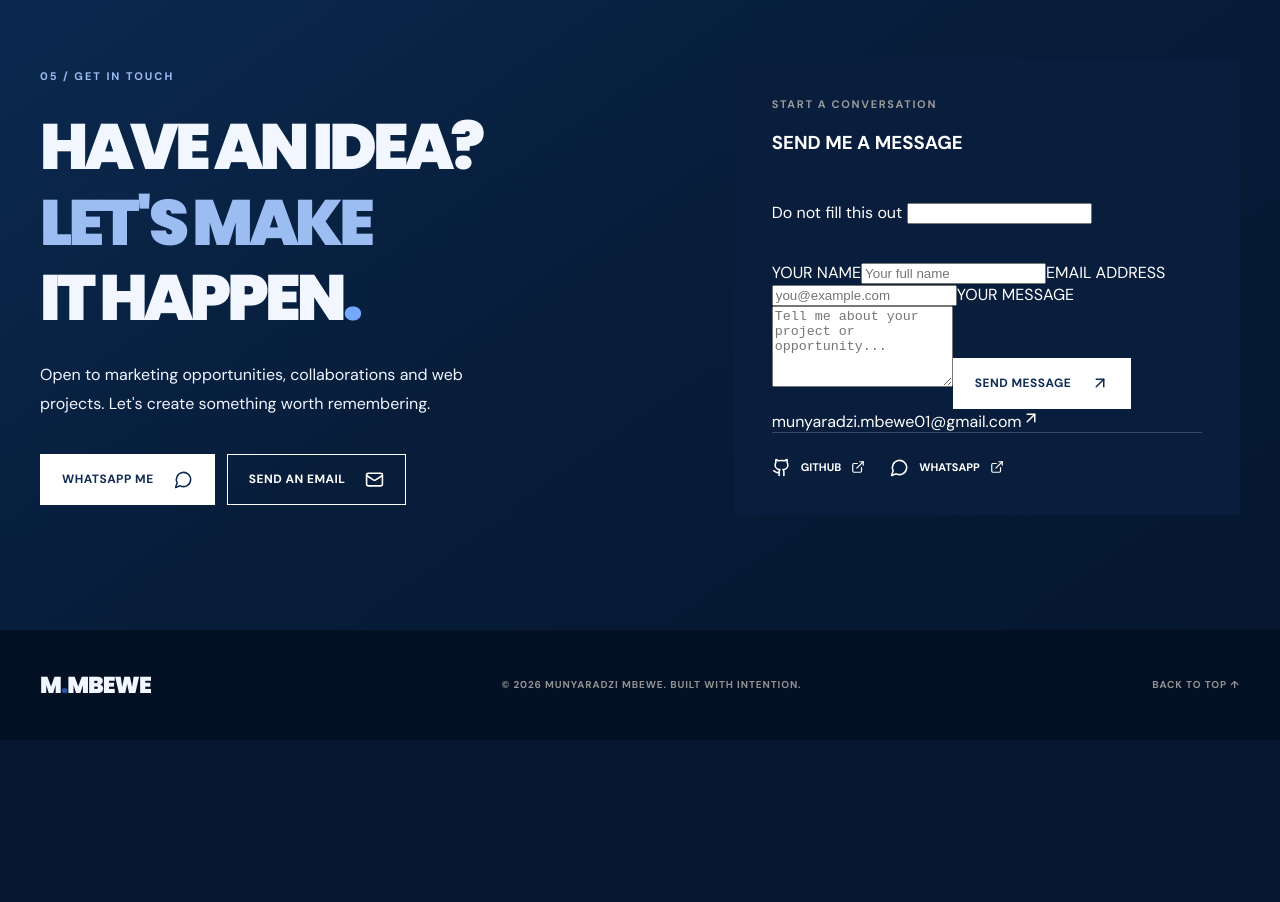
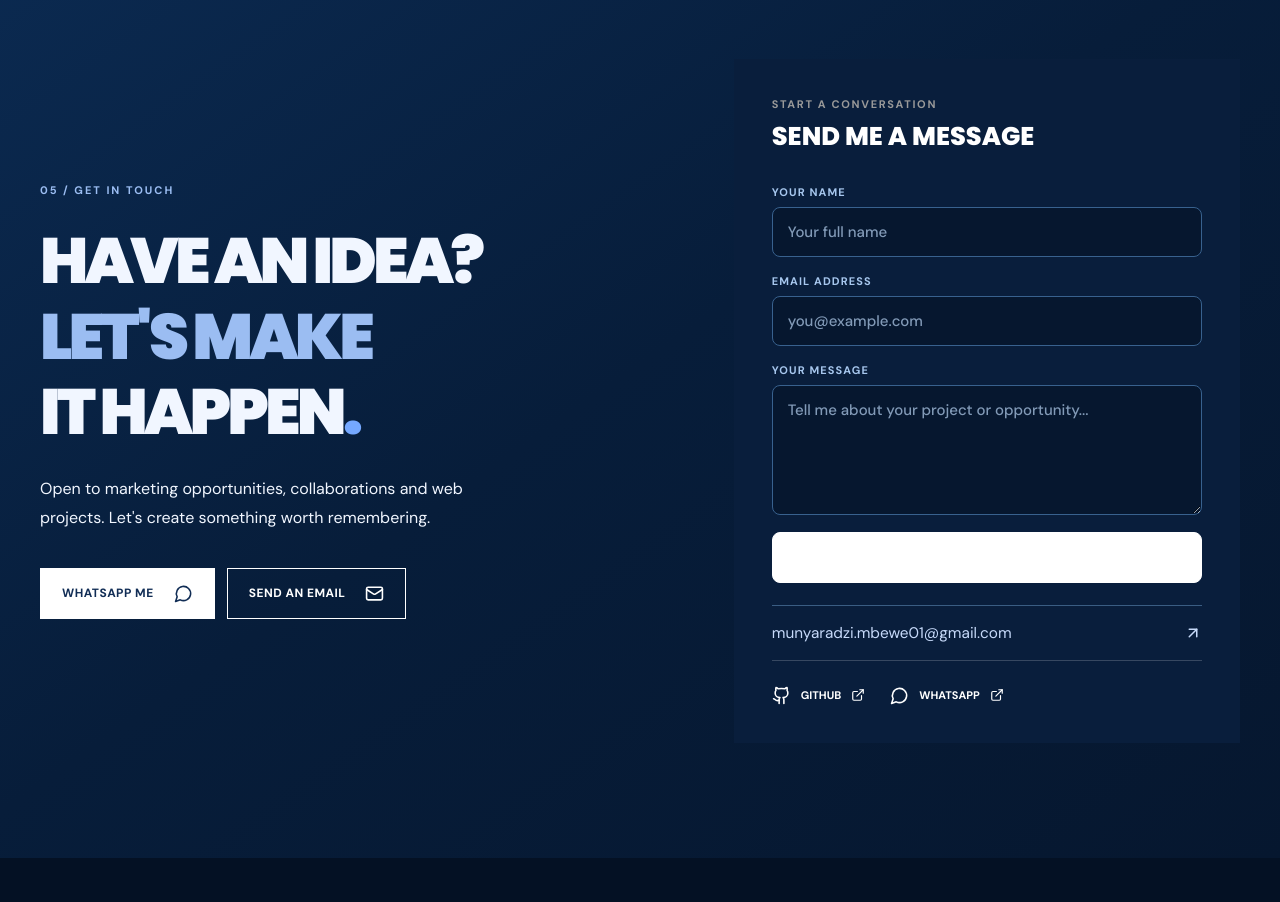
Before and after one commit to munya-meister/Munya.port, a React (Vite) app: page / in a window 1280 px wide. Shown: the part 4200-5102 px from the top of the page. Before the commit the page ends 4940 px from the top, so only its background shows below. Built offline with nearby package versions, Linux system fonts and the light colour scheme.

Commit message:
Add Netlify-powered contact message form

```diff
--- a/src/style.css
+++ b/src/style.css
@@ -187,3 +187,6 @@ html,body,#root,main{background:#06172f!important;color:#f1f6ff}
 .strand-heading{width:max-content!important;max-width:100%!important;overflow:visible!important;padding-right:clamp(14px,2vw,34px)!important;box-sizing:content-box!important}
 .navy-hero .strand-heading h1{display:block!important;overflow:visible!important;padding-right:.12em!important;margin-right:-.06em!important;letter-spacing:-.065em!important}
 @media(max-width:750px){.strand-heading{width:100%!important;padding-right:0!important}.navy-hero .strand-heading h1{font-size:clamp(43px,10.6vw,80px)!important;letter-spacing:-.055em!important;padding-right:.13em!important}}
+
+/* Accessible, frontend-only Netlify contact form */
+.portfolio-contact-form{display:grid;gap:17px;margin:23px 0 22px}.portfolio-contact-form label{display:grid;gap:8px;color:#a7c7ee;font-size:11px;font-weight:800;letter-spacing:.1em}.portfolio-contact-form input,.portfolio-contact-form textarea{display:block;width:100%;background:#06172f;border:1px solid #38618e;border-radius:8px;color:#fff;font:500 15px 'DM Sans',sans-serif;padding:14px 15px;outline:none;resize:vertical;transition:border-color .2s,box-shadow .2s}.portfolio-contact-form input:focus,.portfolio-contact-form textarea:focus{border-color:#67a8ff;box-shadow:0 0 0 3px #2b8cff2e}.portfolio-contact-form input::placeholder,.portfolio-contact-form textarea::placeholder{color:#829ab7}.portfolio-contact-form .contact-submit{width:100%;border-radius:8px;color:white;cursor:pointer}.portfolio-contact-form .contact-submit:disabled{opacity:.7;cursor:wait}.hidden-bot-field{position:absolute!important;left:-9999px!important;width:1px!important;height:1px!important;overflow:hidden!important}.contact-form-title{font:800 clamp(20px,2vw,28px)/1.2 Poppins,sans-serif;margin:10px 0;color:#fff}.contact-feedback{font-size:13px;line-height:1.5;margin:0}.contact-feedback.success{color:#8be5b1}.contact-feedback.error{color:#ff9e9e}.contact-direct-email{display:flex;justify-content:space-between;gap:10px;align-items:center;overflow-wrap:anywhere;font-size:clamp(13px,1.2vw,16px);color:#c7dafa;border-top:1px solid #3a5d83;padding:17px 0}.contact-direct-email svg{flex-shrink:0}
```
